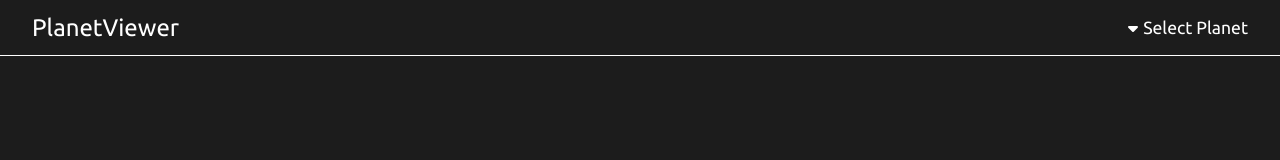
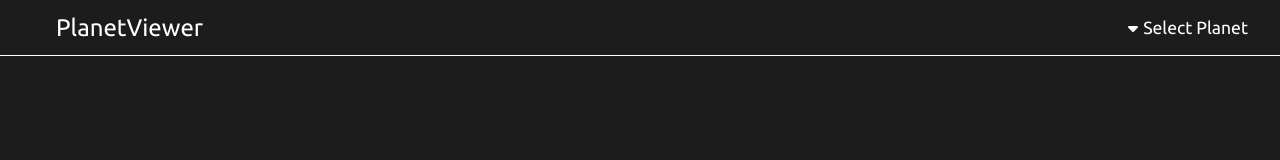
Before and after one commit to Jayden-Doll/PlanetViewer, a React (Create React App) app: page /planet/earth in a window 1280 px wide. Shown: the top 160 px of the page. Built offline with nearby package versions, Linux system fonts and the light colour scheme; no server answers; a web font is replaced by a local one.

Commit message:
Height issues fix 2

```diff
--- a/src/components/navbar/navbar.component.jsx
+++ b/src/components/navbar/navbar.component.jsx
@@ -1,3 +1,5 @@
+import { Link } from "react-router-dom";
+
 import { faCaretDown } from "@fortawesome/free-solid-svg-icons";
 
 import {
@@ -6,12 +8,15 @@ import {
   SelectContainer,
   MenuArrowIcon,
   SelectText,
+  LinkContainer,
 } from "./navbar.styles";
 
 const Navbar = () => {
   return (
     <NavContainer>
-      <NavLogo href="/">PlanetViewer</NavLogo>
+      <LinkContainer as={Link} to="/">
+        <NavLogo>PlanetViewer</NavLogo>
+      </LinkContainer>
       <SelectContainer>
         <MenuArrowIcon icon={faCaretDown} />
         <SelectText>Select Planet</SelectText>
--- a/src/components/navbar/navbar.styles.jsx
+++ b/src/components/navbar/navbar.styles.jsx
@@ -17,15 +17,20 @@ export const NavContainer = styled.header`
   z-index: 2;
 `;
 
-export const NavLogo = styled.a`
+export const LinkContainer = styled.div`
+  width: auto;
+  height: auto;
+  padding: 1rem 1.5rem;
+`;
+
+export const NavLogo = styled.p`
   font-size: 1.5rem;
   color: #fff;
+  margin: 0 auto;
 
   user-select: none;
   -webkit-user-select: none;
   -moz-user-select: none;
-
-  padding: 1rem 0;
 
   :hover {
     cursor: pointer;
--- a/src/index.css
+++ b/src/index.css
@@ -19,7 +19,13 @@ body {
   min-height: 100vh;
 }
 
+body::-webkit-scrollbar {
+  display: none;
+}
+
 body {
+  -ms-overflow-style: none;
+  scrollbar-width: none;
   display: flex;
   width: 100vw;
   position: relative;
--- a/src/routes/planet/planet.styles.jsx
+++ b/src/routes/planet/planet.styles.jsx
@@ -19,7 +19,7 @@ export const Container = styled.div`
   display: flex;
   justify-content: center;
   align-items: center;
-  padding: 20rem 0;
+  padding: 20rem;
 `;
 
 export const InfoContainer = styled.div`
```
